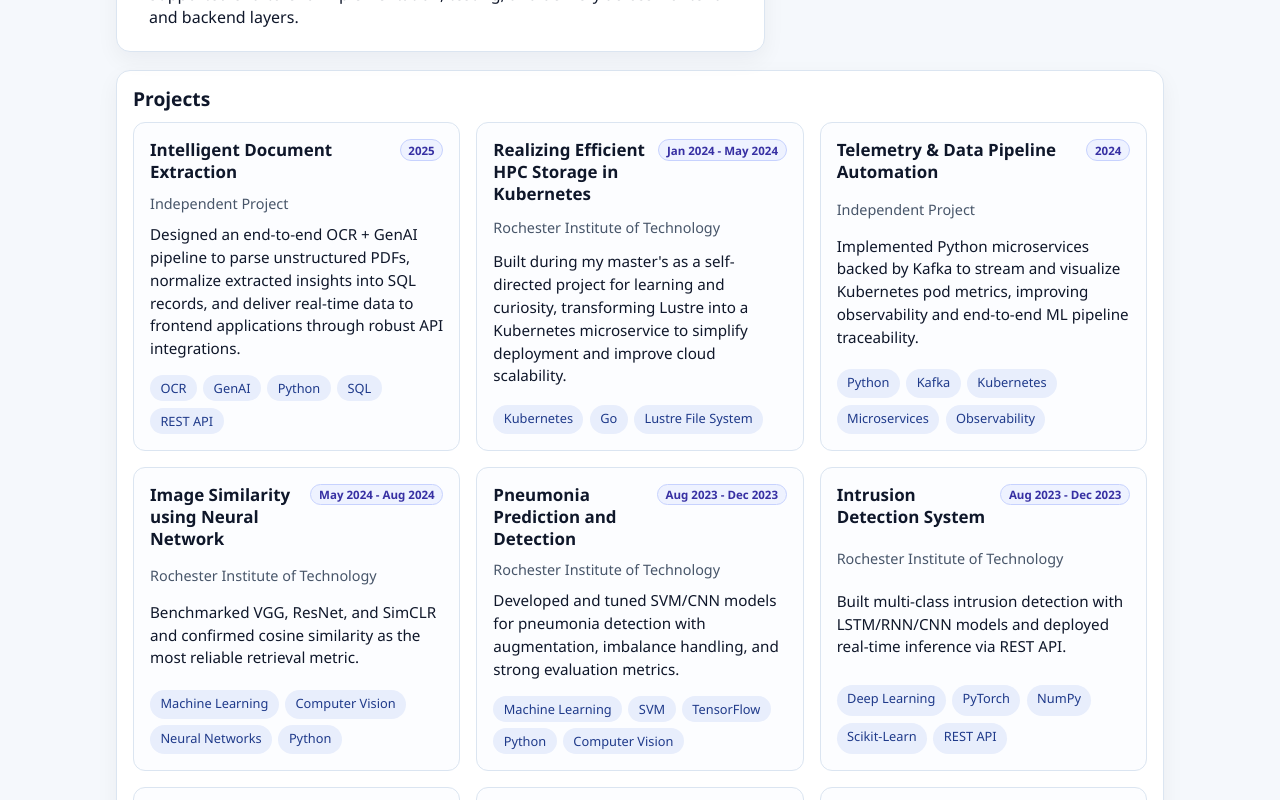
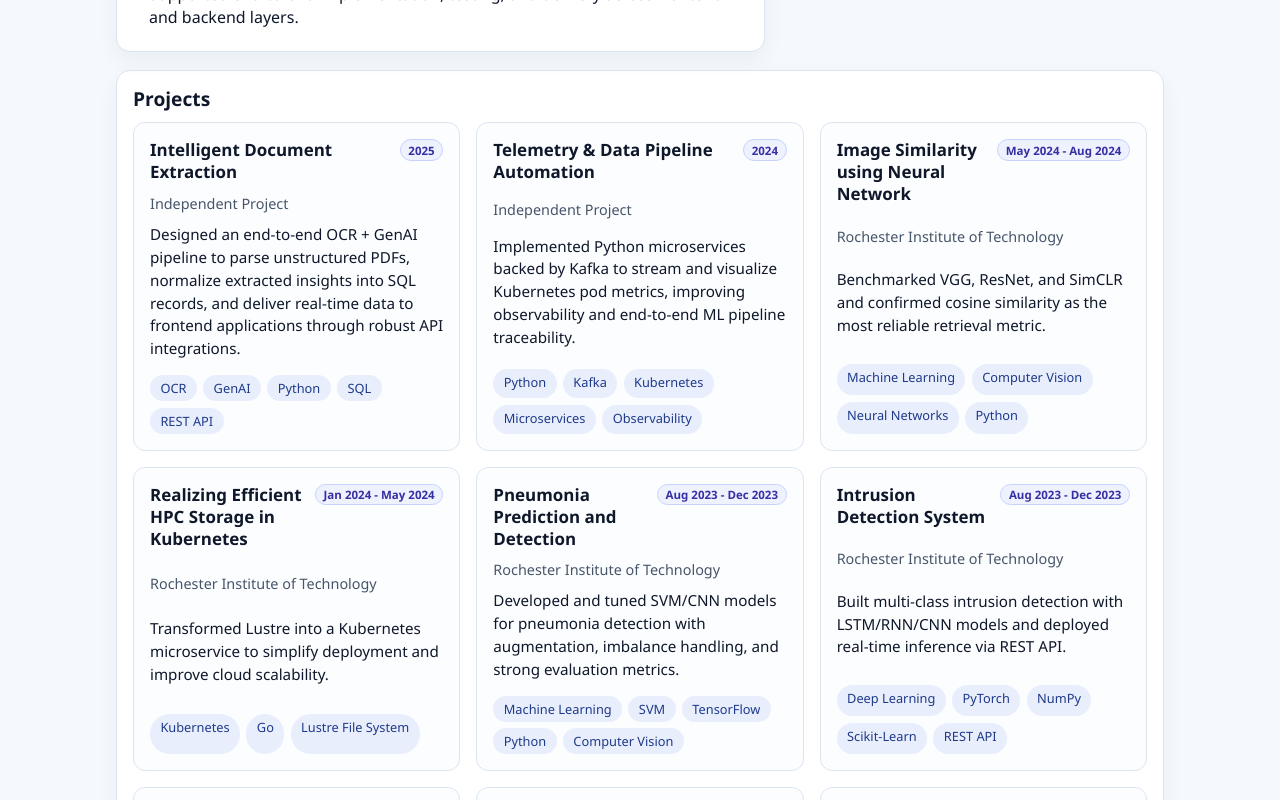
Before and after one commit to Parixit1999/parixit-sanghani, a React (Create React App) app: page / in a window 1280 px wide. Shown: the part 1800-2600 px from the top of the page. Built offline with nearby package versions, Linux system fonts and the light colour scheme.

Commit message:
Reorder and update project entries in Projects.tsx for clarity and consistency

```diff
--- a/src/components/projects/Projects.tsx
+++ b/src/components/projects/Projects.tsx
@@ -19,14 +19,6 @@ const PROJECTS: Project[] = [
         skills: ['OCR', 'GenAI', 'Python', 'SQL', 'REST API'],
     },
     {
-        title: 'Realizing Efficient HPC Storage in Kubernetes',
-        timeline: 'Jan 2024 - May 2024',
-        associatedWith: 'Rochester Institute of Technology',
-        impact:
-            'Built during my master\'s as a self-directed project for learning and curiosity, transforming Lustre into a Kubernetes microservice to simplify deployment and improve cloud scalability.',
-        skills: ['Kubernetes', 'Go', 'Lustre File System'],
-    },
-    {
         title: 'Telemetry & Data Pipeline Automation',
         timeline: '2024',
         associatedWith: 'Independent Project',
@@ -41,6 +33,15 @@ const PROJECTS: Project[] = [
         impact:
             'Benchmarked VGG, ResNet, and SimCLR and confirmed cosine similarity as the most reliable retrieval metric.',
         skills: ['Machine Learning', 'Computer Vision', 'Neural Networks', 'Python'],
+    },
+
+    {
+        title: 'Realizing Efficient HPC Storage in Kubernetes',
+        timeline: 'Jan 2024 - May 2024',
+        associatedWith: 'Rochester Institute of Technology',
+        impact:
+            'Transformed Lustre into a Kubernetes microservice to simplify deployment and improve cloud scalability.',
+        skills: ['Kubernetes', 'Go', 'Lustre File System'],
     },
     {
         title: 'Pneumonia Prediction and Detection',
```
